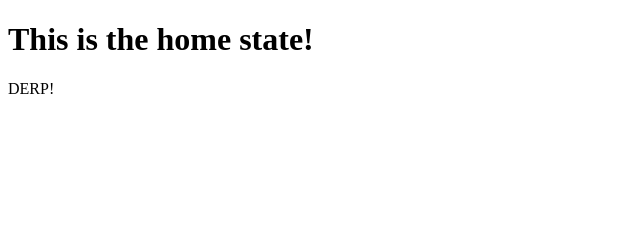
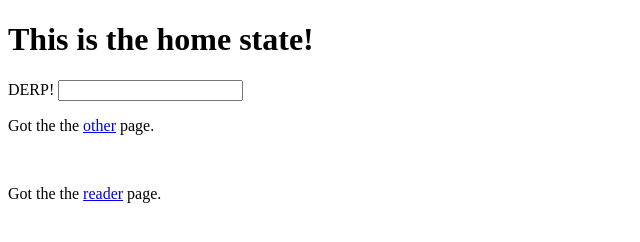
Before and after one commit to lowjon/ng-ui-router-lecture, a plain HTML site: page index.html in a window 1280 px wide. Shown: the whole page, without its empty margins (0-640 px from the left). Drawn offline with nearby package versions, Linux system fonts and the light colour scheme; some packages are replaced by stand-ins of ours.

Commit message:
trying to add to github repo

```diff
--- a/home/home.html
+++ b/home/home.html
@@ -1,3 +1,9 @@
 <h1>This is the home state!</h1>
 
 {{test}}
+
+<input ng-model="readerParam" type="text" name="" value="">
+<p>Got the the <a ui-sref = "other">other</a> page.</p>
+
+<br>
+<p>Got the the <a ui-sref = "reader({id: readerParam})">reader</a> page.</p>
```
Also changed, not shown: 1 other file.
